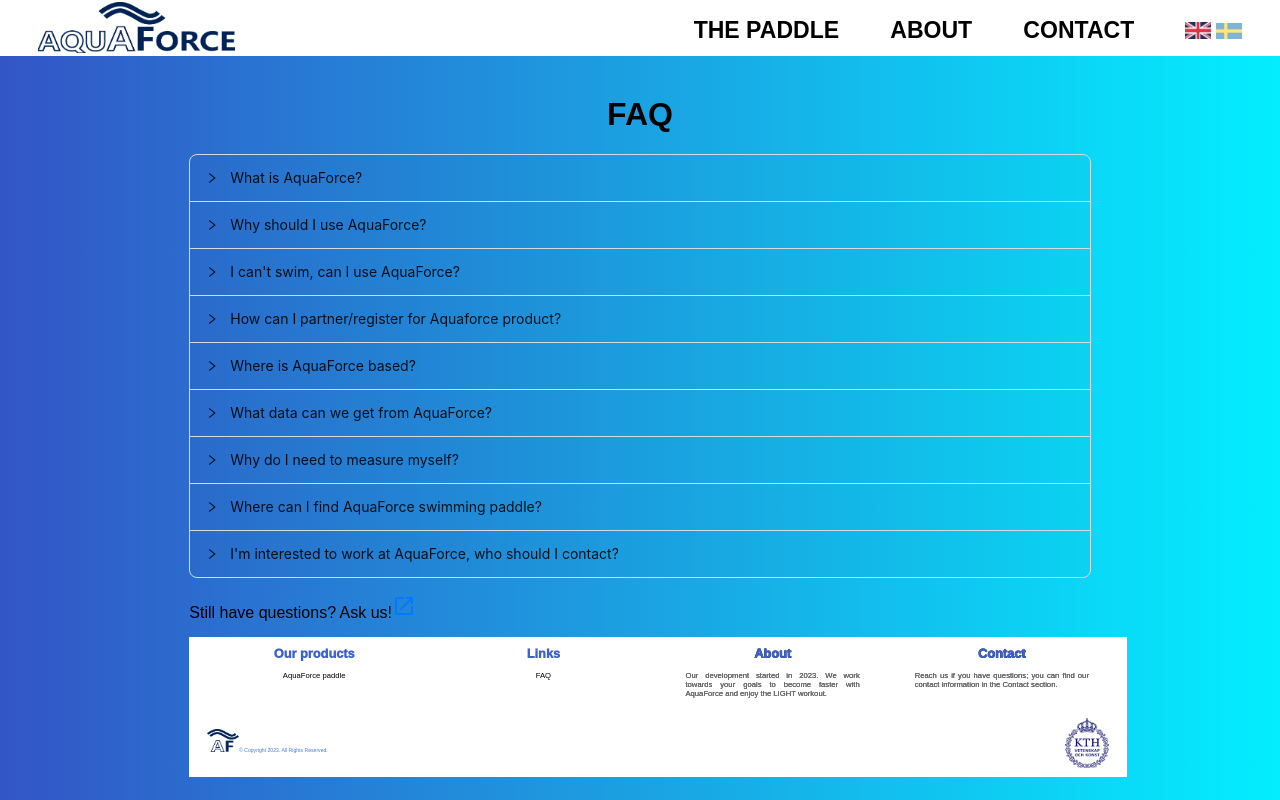
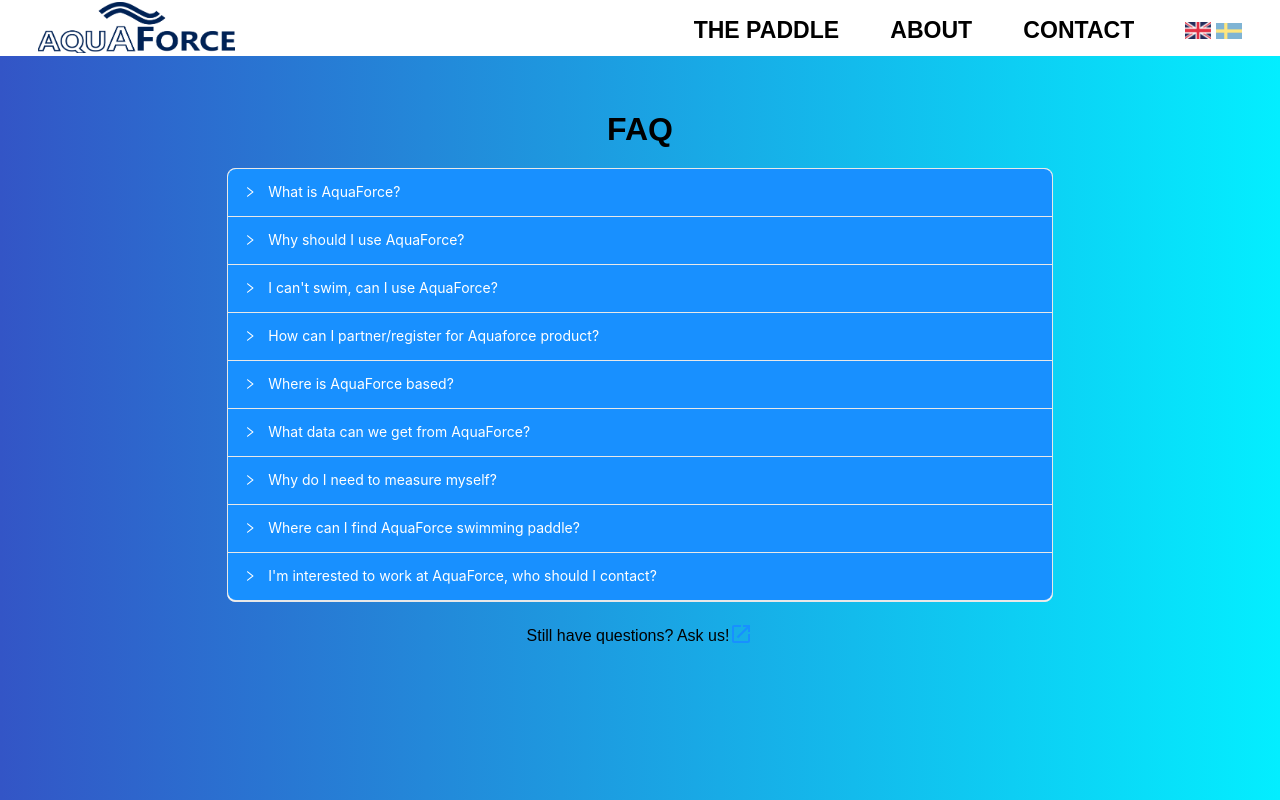
Before and after one commit to JakubJus/AFweb, a React (Vite) app in the folder client/: page /FAQ in a window 1280 px wide. Shown: the top 800 px of the page. Built offline with nearby package versions, Linux system fonts and the light colour scheme.

Commit message:
Update FAQ.jsx

```diff
--- a/client/src/pages/FAQ/FAQ.jsx
+++ b/client/src/pages/FAQ/FAQ.jsx
@@ -19,7 +19,7 @@
 
   return (
     <div className="cent">
-    <div className="faq-container">
+    <div className="faq-cont">
       <h1>{t('faq.title')}</h1>
       <Collapse accordion activeKey={activePanel} onChange={handlePanelChange}>
         <Panel header={t('faq.question1')} key="1">
```
